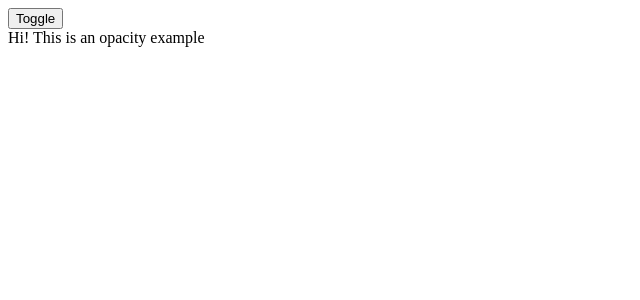
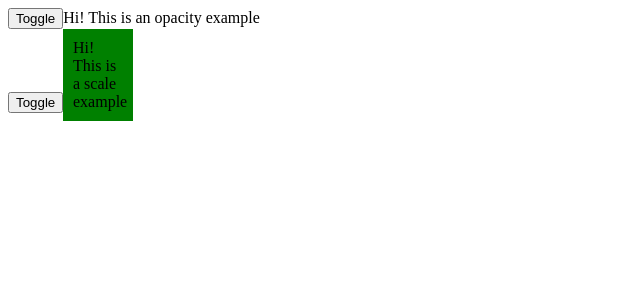
Before and after one commit to ablamunits/react-animation-blocks, a React app: page / in a window 1280 px wide. Shown: the top 300 px of the page, without its empty margins (0-640 px from the left). Built offline with nearby package versions, Linux system fonts and the light colour scheme; the HTML template or start-up script is replaced by a standard one.

Commit message:
Add scale animation

```diff
--- a/dev/demo-page.tsx
+++ b/dev/demo-page.tsx
@@ -1,10 +1,12 @@
 import * as React from 'react';
 import { OpacityAnimationDemo } from '../src/opacity-animation/opacity.demo';
+import { ScaleAnimationDemo } from '../src/scale-animation/scale.demo';
 
 export const DemoPage = () => {
 	return (
 		<div className='demo-page'>
 			<OpacityAnimationDemo/>
+			<ScaleAnimationDemo/>
 		</div>
 	);
 };
--- a/src/animation/animation.tsx
+++ b/src/animation/animation.tsx
@@ -8,6 +8,7 @@ export type AnimationProps = {
 	onFinish?: () => void;
 	className?: string;
 	children?: any;
+	// wrapperStyle?: any;
 };
 
 export class Animation extends React.Component<AnimationProps, {}> {
@@ -30,12 +31,15 @@ export class Animation extends React.Component<AnimationProps, {}> {
 
 	render () {
 		const props = this.props;
-		const classNames = `animation-block-wrapper ${props.className}`;
+		const classNames = `animation-block-wrapper ${props.className || ''}`;
+		const wrapperStyle = {
+			display: 'inline-block'
+		};
 
 		return (
-			<div className={classNames} ref={this.initializeAnimation} data-name={props.animationName}>
+			<span style={wrapperStyle} className={classNames} ref={this.initializeAnimation} data-name={props.animationName}>
 				{this.props.children}
-			</div>
+			</span>
 		);
 	}
 }
--- /dev/null
+++ b/src/scale-animation/index.tsx
@@ -0,0 +1 @@
+export * from './scale';
--- /dev/null
+++ b/src/scale-animation/scale.demo.tsx
@@ -0,0 +1,33 @@
+import * as React from 'react';
+import { ScaleAnimation } from './scale';
+
+export class ScaleAnimationDemo extends React.Component<any, any> {
+	state = {
+		isShowing: true
+	};
+
+	toggleAnimation = () => {
+		this.setState({isShowing: !this.state.isShowing});
+	}
+
+	onComplete = () => {
+		console.log(`Scale Animation Complete: ${this.state.isShowing ? 'In' : 'Out'}`);
+	}
+
+	render () {
+		const style = {
+			background: 'green',
+			padding: '10px',
+			width: '50px'
+		};
+
+		return (
+			<div className='opacity-animation-demo'>
+				<button onClick={this.toggleAnimation}>Toggle</button>
+				<ScaleAnimation animateIn={this.state.isShowing} onComplete={this.onComplete}>
+					<div style={style}>Hi! This is a scale example</div>
+				</ScaleAnimation>
+			</div>
+		);
+	}
+}
--- /dev/null
+++ b/src/scale-animation/scale.tsx
@@ -0,0 +1,39 @@
+import * as React from 'react';
+import { Animation } from '../animation/animation';
+
+export type ScaleAnimationProps = {
+	animateIn: boolean;
+	duration?: number;
+	onComplete?: () => void;
+	className?: string;
+	children?: any;
+};
+
+export const ScaleAnimation: React.SFC<ScaleAnimationProps> = (props) => {
+	const scaleKeyframes: AnimationKeyFrame[] = [
+		{transform: 'scale(0)'},
+		{transform: 'scale(1)'}
+	];
+
+	const scaleOptions: AnimationEffectTiming = {
+		duration: props.duration || 300,
+		easing: 'ease-in-out',
+		direction: props.animateIn ? 'normal' : 'reverse',
+		fill: 'forwards'
+	};
+
+	const animationProps = {
+		animationName: 'scale-animation',
+		animateIn: props.animateIn,
+		keyFrames: scaleKeyframes,
+		options: scaleOptions,
+		onFinish: props.onComplete,
+		className: props.className,
+	};
+
+	return (
+		<Animation {...animationProps}>
+			{props.children}
+		</Animation>
+	);
+};
```
